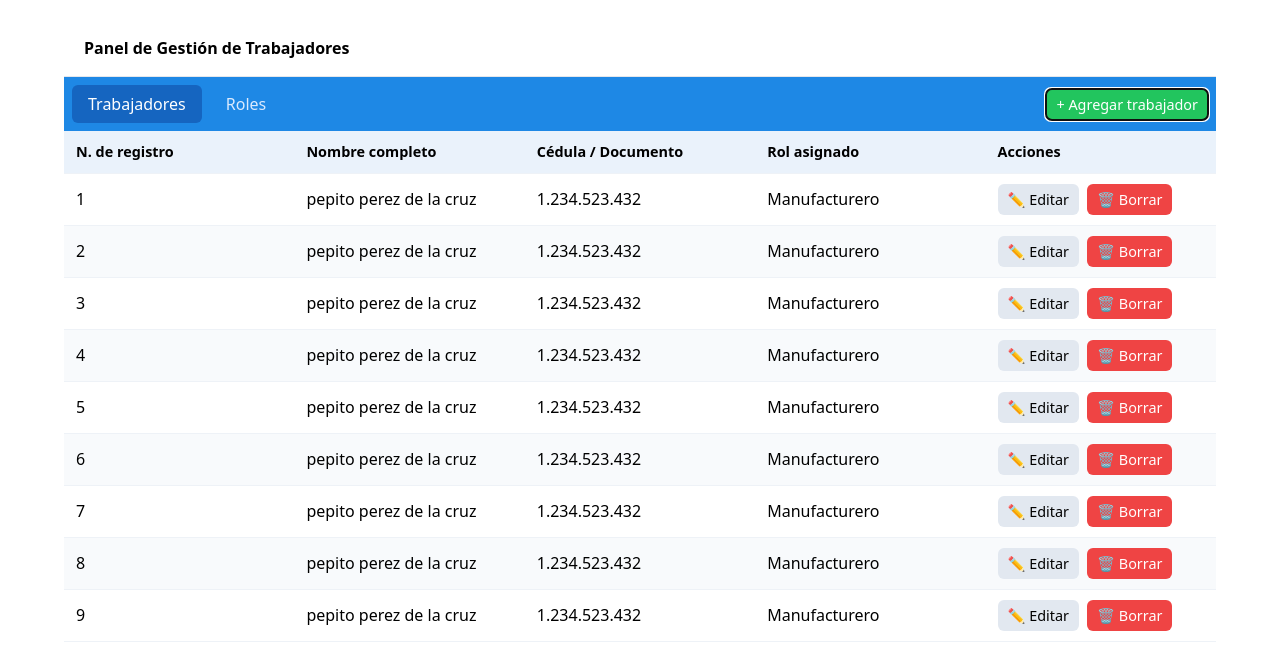
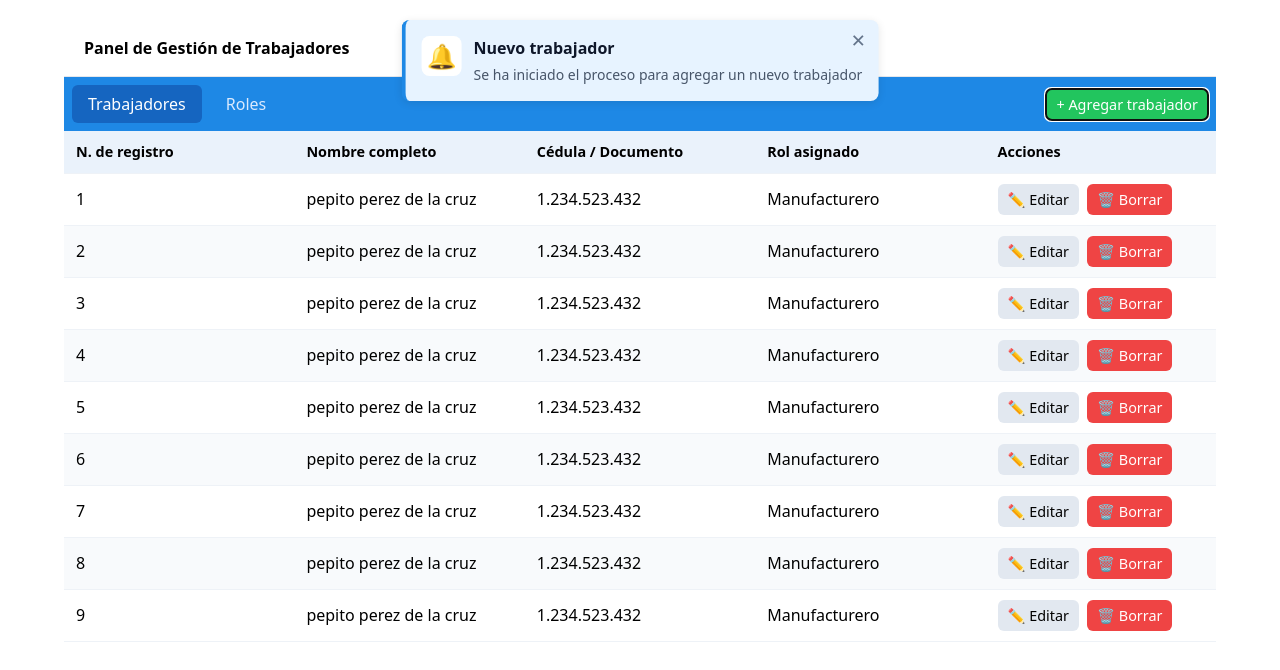
Before and after one commit to judajaavAlt/PI2-ImageRecognition, a React (Vite) app in the folder frontend/: page /workers in a window 1280 px wide. Both pictures are taken after a click on the button "+ Agregar trabajador". Shown: the top 670 px of the page. Built offline with nearby package versions, Linux system fonts and the light colour scheme.

Commit message:
Add notification for adding new worker
Introduced a notification overlay that appears when a new worker is added, using a Notification component and related CSS for animation and positioning. The notification auto-dismisses after 5 seconds to improve user feedback.

```diff
--- a/frontend/src/pages/Workers.jsx
+++ b/frontend/src/pages/Workers.jsx
@@ -1,8 +1,20 @@
-import React, { useMemo } from "react";
+import React, { useMemo, useState, useEffect } from "react";
 import WorkerItem from "../components/WorkerItem";
+import Notification from "../components/Notification";
 import "./workers.css";
 
 function Workers() {
+  const [showNotification, setShowNotification] = useState(false);
+
+  useEffect(() => {
+    if (showNotification) {
+      const timer = setTimeout(() => {
+        setShowNotification(false);
+      }, 5000);
+      return () => clearTimeout(timer);
+    }
+  }, [showNotification]);
+
   const data = useMemo(
     () =>
       Array.from({ length: 9 }).map((_, i) => ({
@@ -27,8 +39,23 @@ function Workers() {
     if (ok) alert("Trabajador eliminado (demo)");
   };
 
+  const handleAddWorker = () => {
+    setShowNotification(true);
+  };
+
   return (
     <div className="workers-page">
+      {showNotification && (
+        <div className="notification-overlay">
+          <Notification
+            icon="🔔"
+            title="Nuevo trabajador"
+            content="Se ha iniciado el proceso para agregar un nuevo trabajador"
+            onClose={() => setShowNotification(false)}
+          />
+        </div>
+      )}
+
       <div className="panel">
         <div className="panel-title">Panel de Gestión de Trabajadores</div>
 
@@ -36,7 +63,9 @@ function Workers() {
           <button className="tab active">Trabajadores</button>
           <button className="tab">Roles</button>
           <div className="spacer" />
-          <button className="btn btn-primary">+ Agregar trabajador</button>
+          <button className="btn btn-primary" onClick={handleAddWorker}>
+            + Agregar trabajador
+          </button>
         </div>
 
         <div className="table-wrap">
--- a/frontend/src/pages/workers.css
+++ b/frontend/src/pages/workers.css
@@ -118,3 +118,23 @@ td.actions > div {
   gap: 8px;
   align-items: center;
 }
+
+.notification-overlay {
+  position: fixed;
+  top: 20px;
+  left: 50%;
+  transform: translateX(-50%);
+  z-index: 1000;
+  animation: slideDown 0.3s ease-out;
+}
+
+@keyframes slideDown {
+  from {
+    opacity: 0;
+    transform: translateX(-50%) translateY(-20px);
+  }
+  to {
+    opacity: 1;
+    transform: translateX(-50%) translateY(0);
+  }
+}
```
